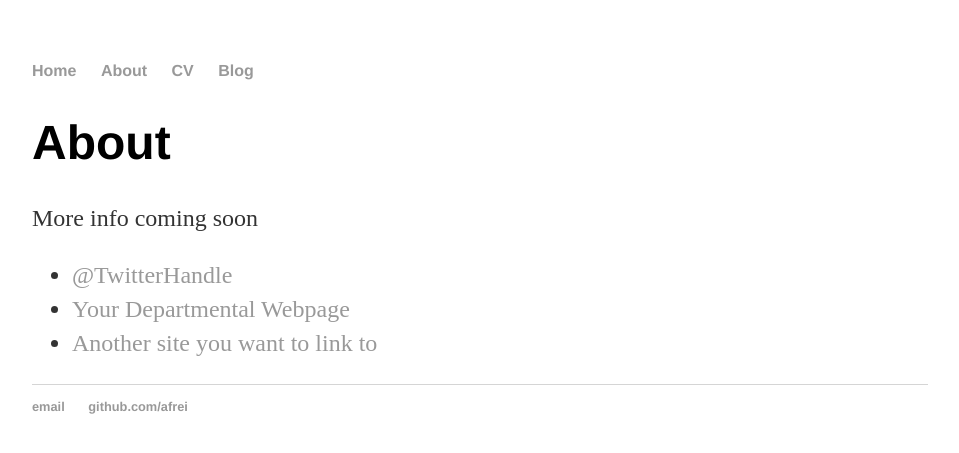
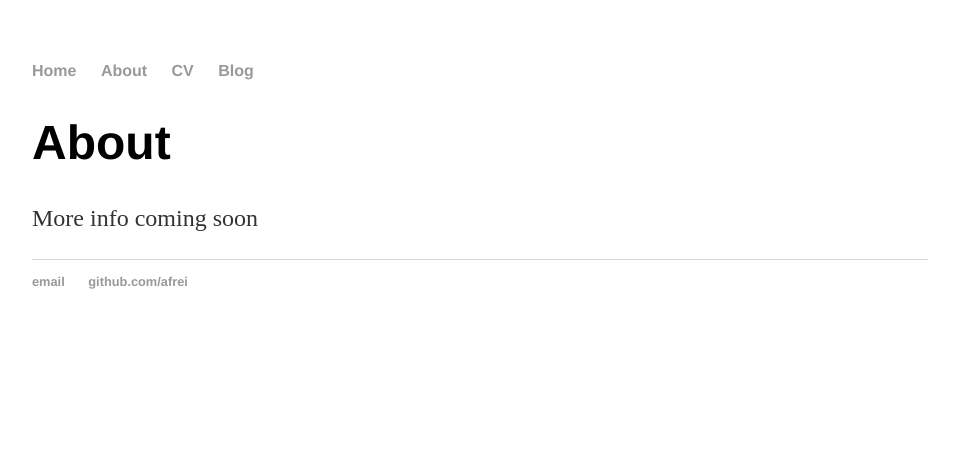
Before and after one commit to afrei/afrei.github.io, a Jekyll site: the page built from about/index.html, in a window 1280 px wide. Shown: the top 453 px of the page, without its empty margins (160-1119 px from the left). Built offline with Jekyll 4.4.1, drawn with Linux system fonts in a browser that asks for light colours.

Commit message:
changed a few wrong names

```diff
--- a/about/index.html
+++ b/about/index.html
@@ -1,15 +1,10 @@
 ---
 layout: default
-title: About Hank Quinlan
+title: About Adam freilich
 ---
 
 		<div class="about">
 			<h1>About</h1>
 			<p>More info coming soon</p>
 
-			<ul class="contacts">
-				<li><a href="#">@TwitterHandle</a></li>
-				<li><a href="#">Your Departmental Webpage</a></li>
-				<li><a href="#">Another site you want to link to</a></li>
-				</ul>
 		</div>
--- a/blog/index.html
+++ b/blog/index.html
@@ -1,6 +1,6 @@
 ---
 layout: default
-title: Hank Quinlan's Blog
+title: Adam Freilich's Blog
 ---
 <h1>{{ page.title }}</h1>
 <ul class="posts">
```
